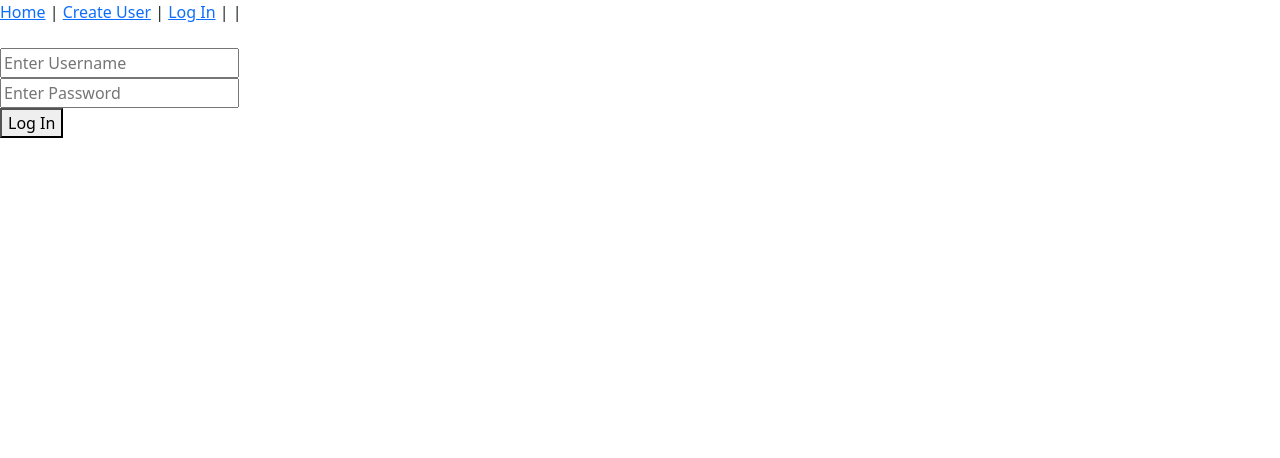
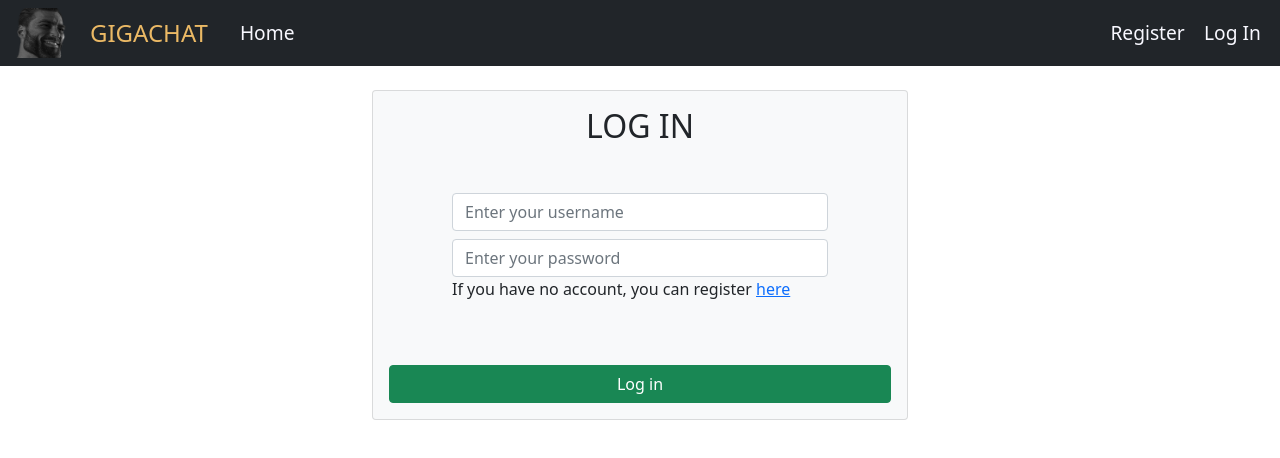
Before and after one commit to Natorden/giga-chat-frontend, a Vue app: page /loginView in a window 1280 px wide. Shown: the top 458 px of the page. Built offline with nearby package versions, Linux system fonts and the light colour scheme; no server answers.

Commit message:
update register and login ui

```diff
--- a/index.html
+++ b/index.html
@@ -5,7 +5,7 @@
     <link rel="icon" href="/favicon.ico" />
     <meta name="viewport" content="width=device-width, initial-scale=1.0" />
 <!--    <link href="/dist/output.css" rel="stylesheet" />-->
-    <title>Vite App</title>
+    <title>GIGACHAT</title>
   </head>
   <body>
     <div id="app"></div>
--- a/src/App.vue
+++ b/src/App.vue
@@ -16,16 +16,57 @@ function logout() {
 
 </script>
 <template>
-  <nav>
-    <RouterLink to="/">Home</RouterLink> |
-    <RouterLink to="/createUser">Create User</RouterLink> |
-    <RouterLink to="/loginView" v-show="!isLoggedIn.call()">Log In</RouterLink> |
-    <RouterLink to="/users" v-show="isLoggedIn.call()">Users</RouterLink> |
-    <RouterLink to="" v-show="isLoggedIn.call()" @click="logout" >Log Out</RouterLink>
-    <!--    <RouterLink to="/roomCreate">Create Room</RouterLink> |-->
-    <!--    <RouterLink to="/chatView">View Chats</RouterLink> |-->
-    <span v-show="isLoggedIn.call()"> | {{userName}}</span>
+  <nav class="navbar navbar-dark bg-dark navbar-expand-md">
+    <img src="../src/assets/Gigachad.png" width="50" height="50" alt="logo" style="margin-left: 1em">
+    <span class="navbar-brand" href="#" style="margin-left: 1em; font-size: 1.5em; color: #EBB965">GIGACHAT</span>
+    <!--    Reactive drop down menu, not working atm-->
+    <button class="navbar-toggler" type="button" data-toggle="collapse" data-target="#navbar-list-6" aria-controls="navbarNav" aria-expanded="false" aria-label="Toggle navigation">
+      <span class="navbar-toggler-icon"></span>
+    </button>
+    <div class="collapse navbar-collapse" style="margin-left: 1em">
+      <ul class="navbar-nav">
+        <li class="nav-item active">
+          <RouterLink to="/" id="navbarItem">Home</RouterLink>
+        </li>
+        <li class="nav-item active" v-show="isLoggedIn.call()">
+          <RouterLink to="/users" id="navbarItem">Users</RouterLink>
+        </li>
+      </ul>
+    </div>
+    <div class="collapse navbar-collapse justify-content-end" >
+      <ul class="navbar-nav">
+        <li class="nav-item active" v-show="!isLoggedIn.call()">
+          <RouterLink to="/createUser" id="navbarItem">Register</RouterLink>
+        </li>
+        <span v-show="isLoggedIn.call()" id="username">{{userName}}</span>
+        <li class="nav-item active" v-show="isLoggedIn.call()">
+          <RouterLink to="" @click="logout" id="navbarItem">Log Out</RouterLink>
+        </li>
+        <li class="nav-item active" v-show="!isLoggedIn.call()">
+          <RouterLink to="/loginView" v-show="!isLoggedIn.call()" id="navbarItem">Log In</RouterLink>
+        </li>
+      </ul>
+    </div>
   </nav>
   <br />
   <RouterView />
 </template>
+
+<style>
+
+#navbarItem {
+  margin-right: 1em;
+  text-decoration: none;
+  color: ghostwhite;
+  font-size: 1.2em
+}
+
+#username {
+  margin-right: 1.5em;
+  text-decoration: none;
+  color: navajowhite;
+  font-size: 1.2em
+}
+
+
+</style>
--- a/src/router/index.ts
+++ b/src/router/index.ts
@@ -11,6 +11,11 @@ const router = createRouter({
   routes: [
     {
       path: "/",
+      name: "any",
+      component: HomeView,
+    },
+    {
+      path: "/home",
       name: "home",
       component: HomeView,
     },
--- a/src/views/CreateUser.vue
+++ b/src/views/CreateUser.vue
@@ -1,14 +1,26 @@
 <template>
-  <h2>Lets create a user</h2>
+  <div class="container justify-content-center" style="width: 35em; ">
+    <b-card bg-variant="light">
+      <h2 style="text-align: center; margin-bottom: 1.5em">Register</h2>
+      <div class="container justify-content-center" style="width: 25em; margin-bottom: 4em">
+        <b-form-input size="md" v-model="inputName" placeholder="Enter your username" style="margin-bottom: 0.5em"> </b-form-input>
+        <b-form-input size="md" type="email" v-model="inputEmail" placeholder="Enter your email" style="margin-bottom: 0.5em"> </b-form-input>
+        <b-form-input size="md" type="password" v-model="inputPassword" placeholder="Enter your password"> </b-form-input>
+      </div>
+      <b-button class="container justify-content-center" block variant="success" @click="handleCreateUser">Register</b-button>
+    </b-card>
+  </div>
+<!--  <h2>Lets create a user</h2>
   <input v-model="inputName" placeholder="Enter Name" /> <br />
   <input v-model="inputEmail" placeholder="Enter Email" /> <br />
   <input v-model="inputPassword" placeholder="Enter Password" /> <br />
-  <button @click="handleCreateUser">Create User</button>
+  <button @click="handleCreateUser">Create User</button>-->
 </template>
 
 <script setup lang="ts">
-import { UserStore } from "../stores/user.store";
+import { UserStore } from "@/stores/user.store";
 import { ref } from "vue";
+import router from "@/router";
 
 const userStore = UserStore();
 const inputName = ref("");
@@ -18,6 +30,7 @@ const inputPassword = ref("");
 function handleCreateUser() {
   if (inputName.value.length > 0 && inputEmail.value.length > 0 && inputPassword.value.length > 0) {
     userStore.createUser(inputName.value, inputEmail.value, inputPassword.value);
+    router.push({path: '/loginView'})
   }
 }
 </script>
--- a/src/views/HomeView.vue
+++ b/src/views/HomeView.vue
@@ -1,5 +1,7 @@
 <script setup lang="ts"></script>
 
 <template>
-  <h1>Hello you're home</h1>
+  <div class="mx-auto" style="width: 115px;">
+    <img src="../assets/Gigachad.png" alt="logo">
+  </div>
 </template>
--- a/src/views/LoginView.vue
+++ b/src/views/LoginView.vue
@@ -1,13 +1,14 @@
 <template>
-  <div>
-    <div>
-      <input v-model="usernameInput" placeholder="Enter Username" /> <br />
-      <input v-model="passwordInput" placeholder="Enter Password" /> <br />
-    </div>
-
-    <div>
-      <button @click="logIn">Log In</button>
-    </div>
+  <div class="container justify-content-center" style="width: 35em; ">
+    <b-card bg-variant="light">
+      <h2 style="text-align: center; margin-bottom: 1.5em">LOG IN</h2>
+      <div class="container justify-content-center" style="width: 25em; margin-bottom: 4em">
+        <b-form-input size="md" v-model="usernameInput" placeholder="Enter your username" style="margin-bottom: 0.5em"> </b-form-input>
+        <b-form-input size="md" type="password" v-model="passwordInput" placeholder="Enter your password"> </b-form-input>
+        <span>If you have no account, you can register <router-link to="/createUser">here</router-link ></span>
+      </div>
+      <b-button class="container justify-content-center" block variant="success" @click="logIn">Log in</b-button>
+    </b-card>
   </div>
 </template>
 
@@ -23,7 +24,7 @@ const passwordInput = ref("");
 function logIn() {
   if (usernameInput.value.length > 0 && passwordInput.value.length > 0) {
     if (userStore.logInUser(usernameInput.value, passwordInput.value)) {
-      router.push({ path: "/roomCreate" });
+      router.push({path: '/home'})
     }
   }
 
```
Also changed, not shown: src/assets/Gigachad.png (added), src/assets/logo.svg (deleted).
